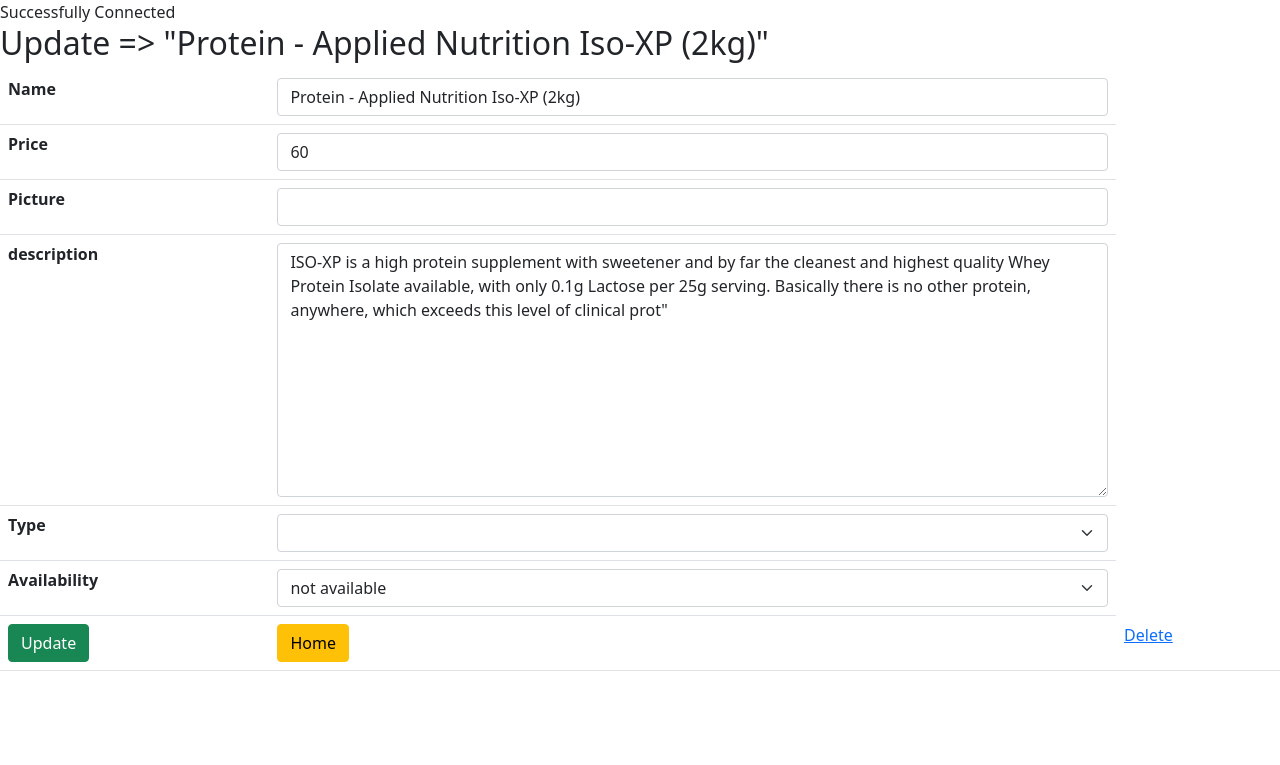
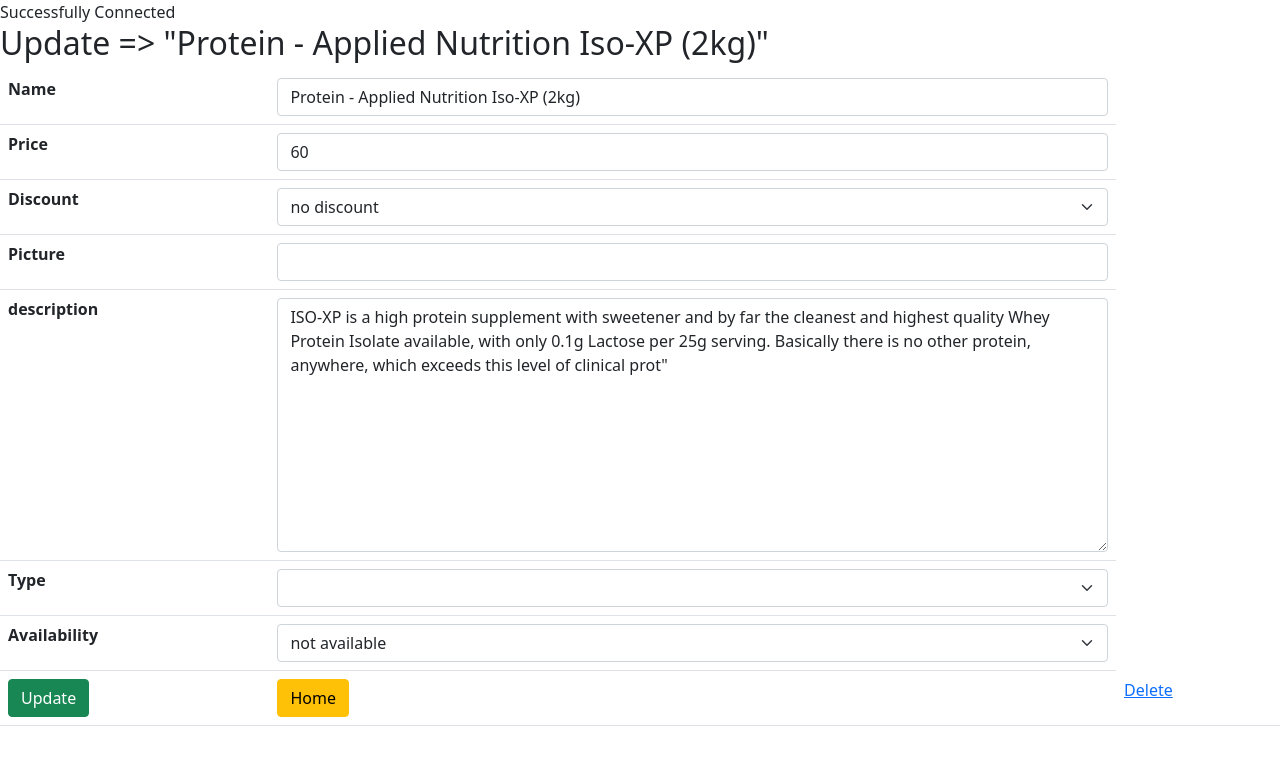
Before and after one commit to ChavesJimmy/FSWD-TeamProject-Group9, a PHP site: page /admin_panel/update_products.php?id=1 in a window 1280 px wide. Shown: the top 765 px of the page. Run offline with PHP 8.4, Linux system fonts and the light colour scheme; data comes from the database, SQL or seed files in the repository.

Commit message:
start discount option

```diff
--- a/admin_panel/actions/a_create.php
+++ b/admin_panel/actions/a_create.php
@@ -19,10 +19,11 @@ if ($_POST) {
     $description = $_POST['description'];
     $price = $_POST['price'];
     $type = $_POST['type'];
+    $fk_discount = $_POST['fk_discount'];
     $availability = $_POST['availability'];
     echo $availability;
 
-    $sql = "INSERT INTO products(name, picture, description, price, type, availability) VALUES('$name', '$picture', '$description', '$price', '$type', '$availability')";
+    $sql = "INSERT INTO products(name, picture, description, price, type, availability, fk_discount) VALUES('$name', '$picture', '$description', '$price', '$type', '$availability', $fk_discount)";
 
     if (mysqli_query($connect, $sql) === true) {
         $class = "success";
--- a/admin_panel/update_products.php
+++ b/admin_panel/update_products.php
@@ -1,6 +1,12 @@
 <?php
 require_once '../components//db_connect.php';
 
+$discount="";
+$resultdiscount = mysqli_query($connect, "SELECT * FROM discount");
+while ($row = $resultdiscount->fetch_array(MYSQLI_ASSOC)) {
+    $discount .=
+        "<option value='{$row['id']}'>{$row['discount']}</option>";
+  }
 if ($_GET['id']) {
     $id = $_GET['id'];
     $sql = "SELECT * FROM products WHERE id = {$id}";
@@ -13,6 +19,7 @@ if ($_GET['id']) {
         $description = $data['description'];
         $type = $data['type'];
         $available = $data ['availability'];
+        $discount = $data['fk_discount'];
         if($available == true){
             $available = "available";
         }else{
@@ -49,6 +56,15 @@ if ($_GET['id']) {
                 <tr>
                     <th>Price</th>
                     <td><input class='form-control' type="number" name="price" placeholder="Price" step="any" value="<?= $price ?>" /></td>
+                </tr>
+                <tr>
+                    <th>Discount</th>
+                    <td>
+                        <select class="form-select" name="fk_discount" aria-label="Default select example">
+                            <option selected value='<?= $discount?>'>no discount</option>
+                            <?= $discount ?>
+                        </select>
+                    </td>
                 </tr>
                 <tr>
                     <th>Picture</th>
```
Also changed, not shown: admin_panel/create_products.php (+15 -1 lines).
